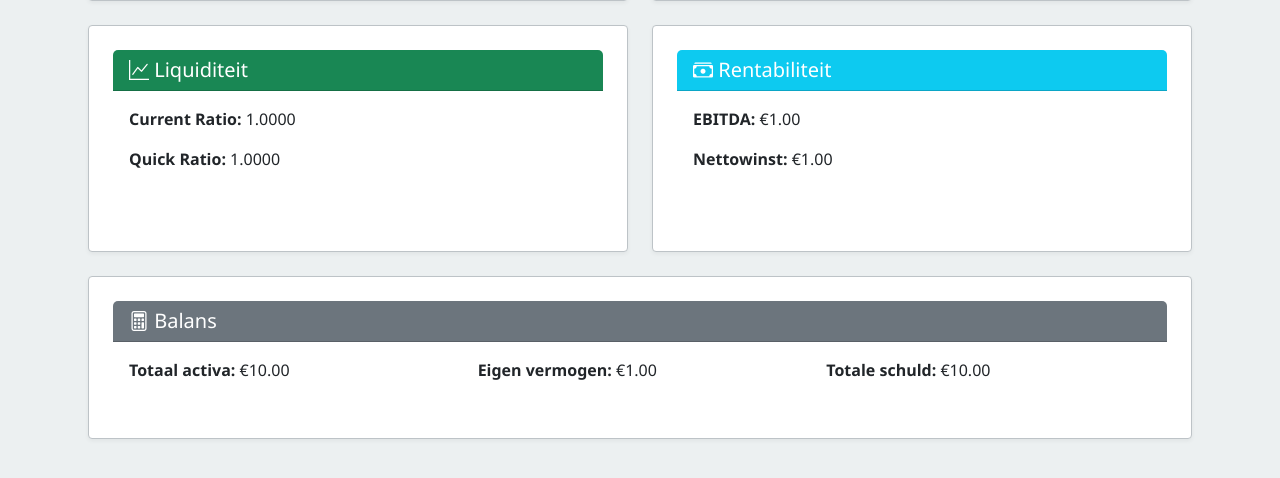
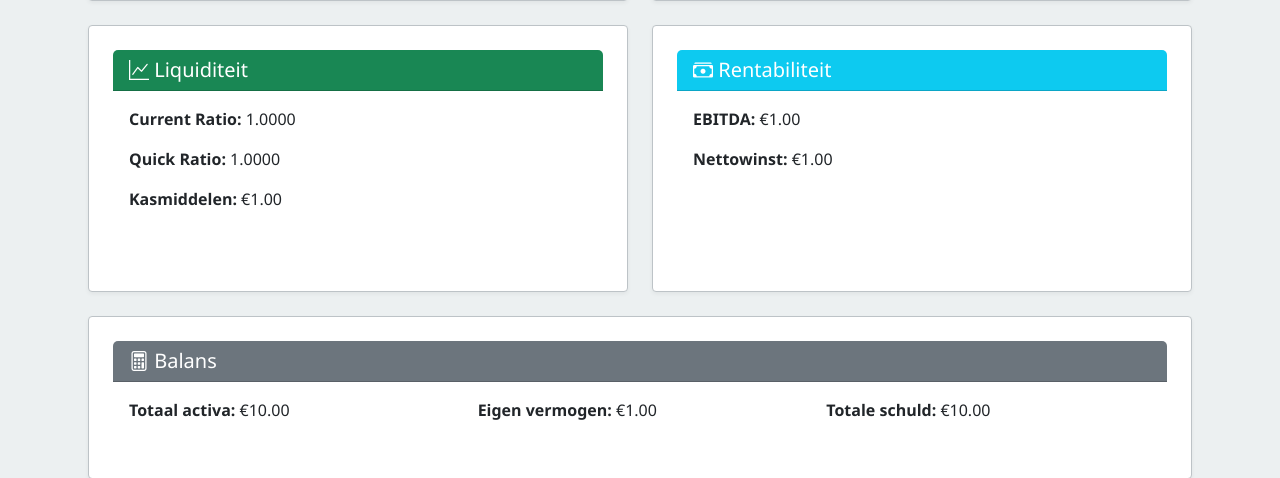
Before and after one commit to A-D-DBS-application/web-application-2025-group-9, a Flask app: page /company/1 in a window 1280 px wide. Shown: the part 638-1116 px from the top of the page. Run offline with Flask 3, Linux system fonts and the light colour scheme; tables that the repository leaves empty hold one stand-in row (values such as "Sample post").

Commit message:
cash aan company dashboard toevoegen

```diff
--- a/app/templates/company.html
+++ b/app/templates/company.html
@@ -101,6 +101,9 @@
                     {% if company.quick_ratio %}
                         <p><strong>Quick Ratio:</strong> {{ "{:.4f}".format(company.quick_ratio) }}</p>
                     {% endif %}
+                    {% if company.cash %}
+                        <p><strong>Kasmiddelen:</strong> €{{ "{:,.2f}".format(company.cash) }}</p>
+                    {% endif %}
                 </div>
             </div>
         </div>
```
